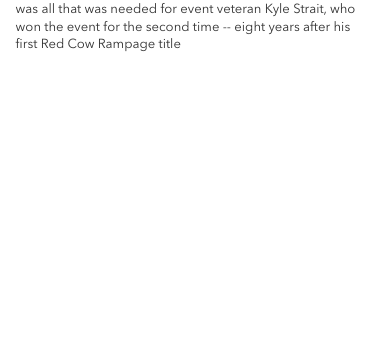
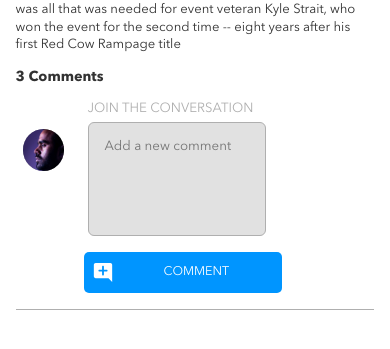
Before and after one commit to JustinLepine/justin-lepine-brainflix, a React (Create React App) app: page / in a window 390 px wide. Shown: the part 841-1190 px from the top of the page. Before the commit the page ends 910 px from the top, so only its background shows below. Built offline with nearby package versions, Linux system fonts and the light colour scheme.

Commit message:
added comment input and phone styling

```diff
--- a/src/App.js
+++ b/src/App.js
@@ -1,6 +1,7 @@
 import Nav from "./components/Nav/Nav.js";
 import Video from "./components/Video/Video.js";
 import Description from "./components/Description/Description.js";
+import Comments from "./components/Comments/Comments.js";
 import "./App.scss";
 
 function App() {
@@ -9,6 +10,7 @@
       <Nav />
       <Video />
       <Description />
+      <Comments />
     </>
   );
 }
--- /dev/null
+++ b/src/components/Comments/Comments.js
@@ -0,0 +1,32 @@
+import "./Comments.scss";
+import commentIcon from "../../assets/icons/add_comment.svg";
+import avatar from "../../assets/images/Mohan-muruge.jpg";
+
+function Comments() {
+    return (
+        <section className="comment">
+            <h3 className="comment__count">3 Comments</h3>
+            <div className="comment__container">
+                <img src={avatar} className="comment__avatar" alt="avatar-icon" />
+                <form id="form__add" className="comment__form">
+                    <h5 className="comment__subtitle">JOIN THE CONVERSATION</h5>
+                    <textarea id="comment__text" className="comment__text" type="text" name="commentInput" placeholder="Add a new comment"></textarea>
+                    <div className="comment__button">
+                        <img src={commentIcon} className="comment__icon" alt="comment-icon" />
+                        <a href="/" className="comment__upload">COMMENT</a>
+                    </div>
+                </form>
+            </div>
+            {/* <div class="comment__feedback">
+                <img class="comment__icon" />
+                <div class="comment__box">
+                    <h5 class="comment__name">Connor Walton</h5>
+                    <p class="comment__time">02/17/2021</p>
+                    <p class="comment__message">This is art. This is inexplicable magic expressed in the purest way, everything that makes up this majestic work deserves reverence. Let us appreciate this for what it is and what it contains.</p>
+                </div>
+            </div> */}
+        </section>
+    )
+}
+
+export default Comments;
--- /dev/null
+++ b/src/components/Comments/Comments.scss
@@ -0,0 +1,83 @@
+@use '../../styles/partials/colors' as *;
+@use '../../styles/partials/typography' as *;
+@use '../../styles/partials/mixins' as *;
+
+.comment {
+    margin: 4%;
+    margin-bottom: 50rem;
+
+    &__count {
+        color: $brainflix-black;
+        font-size: 0.9rem;
+    }
+
+    &__container {
+        display: flex;
+        border-bottom: 1px solid $primary-silver;
+        padding-bottom: 1rem;
+    }
+
+    &__avatar {
+        width: 2.6rem;
+        height: 2.6rem;
+        margin: 8% 2%;
+        border-radius: 50%;
+        object-fit: cover;
+        object-position: 15% 100%;
+        background: $primary-silver;
+    }
+
+    &__form {
+        display: flex;
+        flex-direction: column;
+        // padding: 0 4%;
+    }
+
+    &__subtitle {
+        margin: 0 1.2rem 0.3rem 1rem;
+        font-weight: 400;
+        color: $primary-silver;
+    }
+
+    &__text {
+        width: 80%;
+        background-color: $secondary-mercury;
+        resize: none;
+        border-style: none;
+        border: 1px solid $primary-silver;
+        border-radius: 6px;
+        padding: 1rem;
+        margin: 0 0rem 1rem 1rem;
+        min-height: 5rem;
+        padding-right: 0;
+    }
+
+    &__button {
+        width: 12rem;
+        margin: 0 6%;
+        padding: 0.6rem 0.2rem;
+        display: flex;
+        align-items: center;
+        justify-content: center;
+        border-radius: 5px;
+        background-color: $brainflix-blue;
+
+        @include tablet {
+            width: 10rem;
+            margin: 0 3% 0 0;
+        }
+    }
+
+    &__icon {
+        margin-left: 0.3rem;
+        width: 1.4rem;
+    }
+
+    &__upload {
+        width: 90%;
+        text-align: center;
+        text-decoration: none;
+        font-size: 0.78rem;
+        color: $primary-white;
+    }
+}
--- a/src/components/Video/Video.js
+++ b/src/components/Video/Video.js
@@ -4,7 +4,7 @@
   return (
 <>
 {/* <video><source width="420" height="345"  src="https://www.youtube.com/watch?v=OJnsdRqhR0M" type="video/mp4"/></video> */}
-<iframe title="test" className="video" src="https://player.vimeo.com/video/24229690?h=19a65fbefe" frameBorder="0" allow="autoplay; fullscreen; picture-in-picture" allowFullScreen></iframe>
+<iframe title="test" className="video" src="https://player.vimeo.com/video/409108803?h=c755fd5910" frameBorder="0" allow="autoplay; fullscreen; picture-in-picture" allowFullScreen></iframe>
     </>
   )
 }
```
